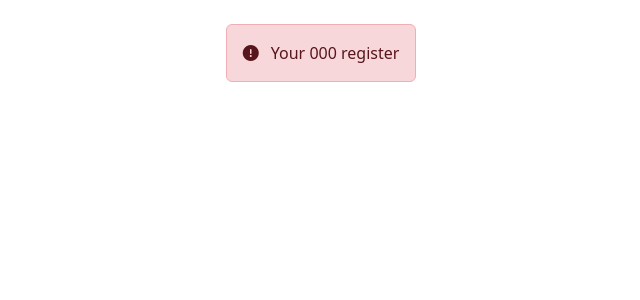
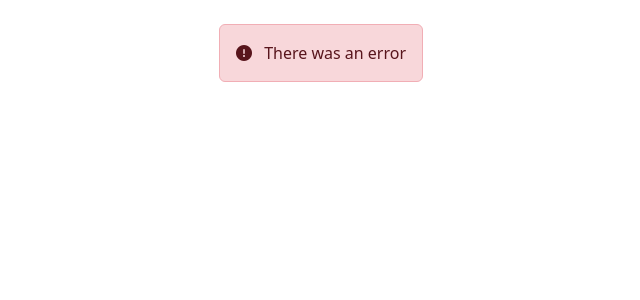
Before and after one commit to aldrinsosa/sports, a Flask app: template templates/failure.html in a window 1280 px wide. Shown: the part 56-356 px from the top of the page, without its empty margins (319-959 px from the left). Run offline with Flask 2, Linux system fonts and the light colour scheme; the template is opened without the code that fills it: most values are stand-ins (such as "Sample title", 1, 10 or a date in 2020); some libraries are stand-ins or nearby versions.

Commit message:
Update error messages

```diff
--- a/templates/failure.html
+++ b/templates/failure.html
@@ -1,7 +1,14 @@
 {% extends 'layout.html' %}
 
 {% block body %}
-  <div class="alert alert-danger text-center ">
-    <div><i class="fa-solid fa-circle-exclamation pe-2"></i> Your {{ code }} register</div>
-  </div>
+  {% if code == 'already' %}
+    <div class="alert alert-danger text-center ">
+      <div><i class="fa-solid fa-circle-exclamation pe-2"></i> You're already register </div>
+    </div>
+  {% else %}
+    <div class="alert alert-danger text-center ">
+      <div><i class="fa-solid fa-circle-exclamation pe-2"></i> There was an error </div>
+    </div>
+  {% endif %}
+
 {% endblock body %}
```
Also changed, not shown: registrants.db, 1 other file.
